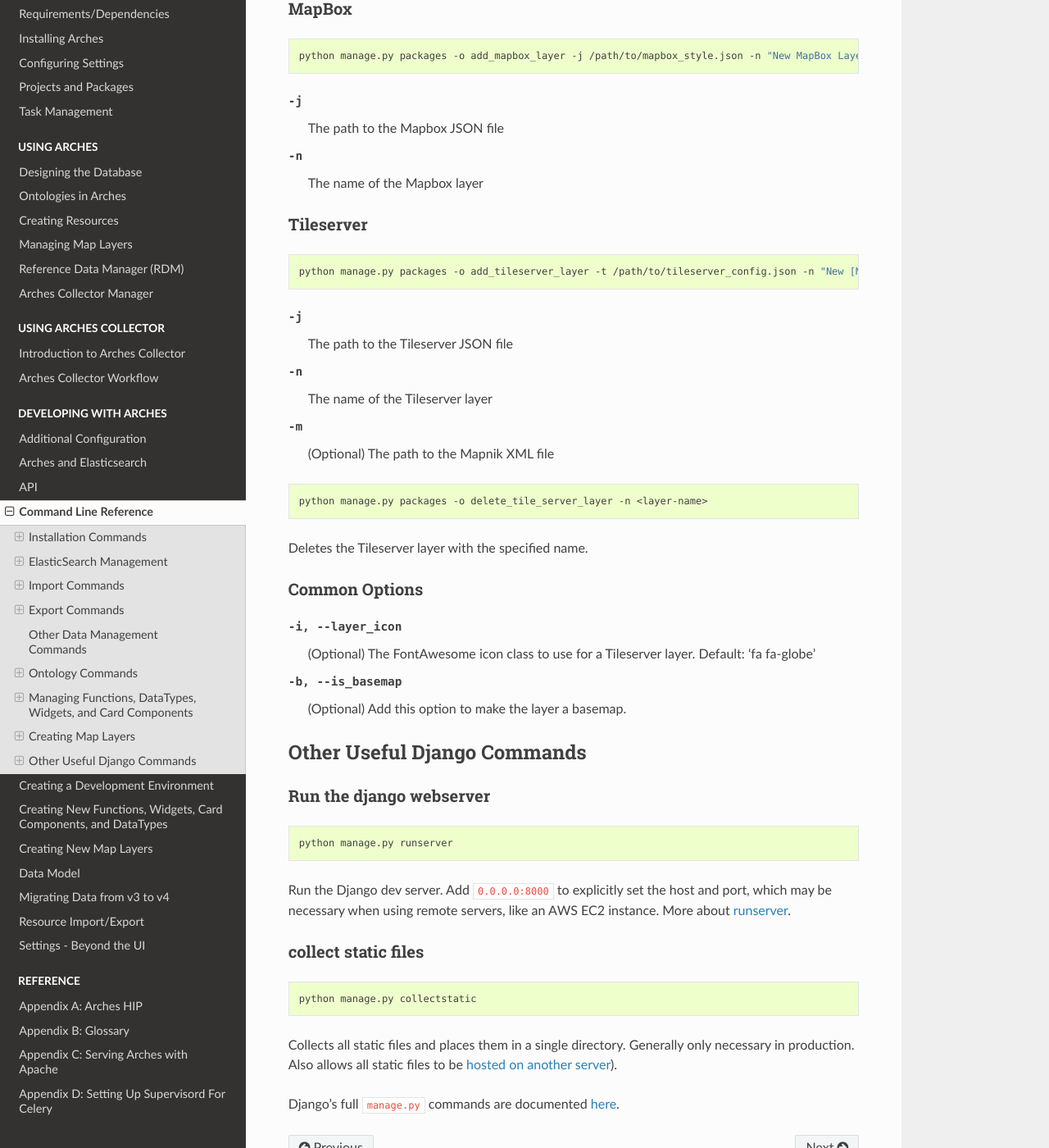
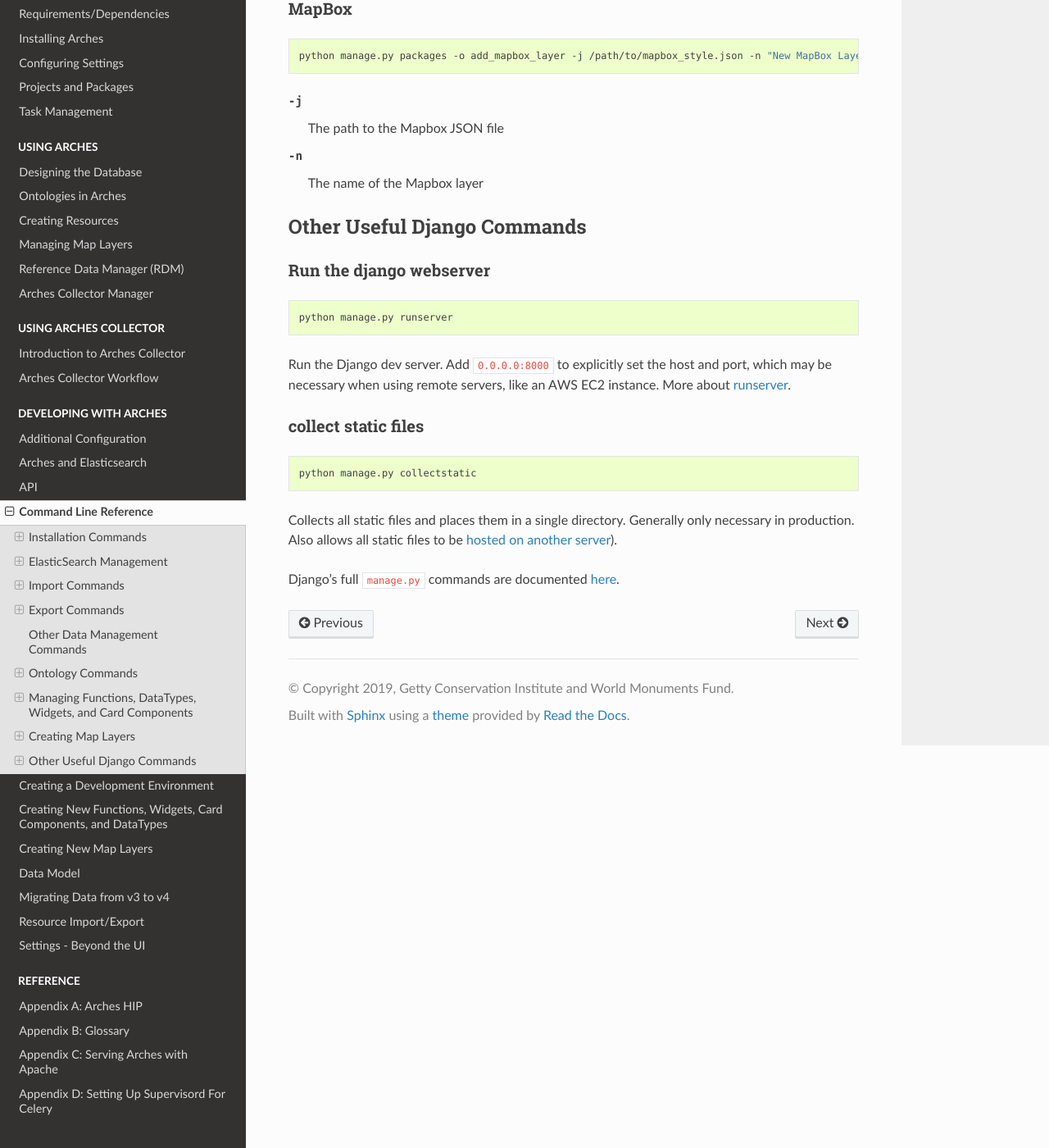
Before and after one commit to archesproject/arches-docs, a Sphinx documentation site: the page built from docs/command-line-reference.txt, in a window 1280 px wide and 1400 px high, scrolled down 8384 px. Shown: the whole window at 82% size. Built offline with Sphinx 7.4.7 and the Read the Docs theme 2.0.0, drawn with Linux system fonts in a browser that asks for light colours.

Commit message:
Removes tileserver commands. re archesproject/arches#5407

```diff
--- a/docs/command-line-reference.txt
+++ b/docs/command-line-reference.txt
@@ -418,34 +418,6 @@
 -n  The name of the Mapbox layer
 
 
-Tileserver
-----------
-
-.. code-block:: bash
-
-   python manage.py packages -o add_tileserver_layer -t /path/to/tileserver_config.json -n "New [Mapnik] Tileserver Layer" [-m /path/to/mapnik_config.xml] [{-b|--is_basemap}] [{-i|--layer_icon} 'icon_class'}]
-
--j  The path to the Tileserver JSON file
--n  The name of the Tileserver layer
--m  (Optional) The path to the Mapnik XML file
-
-.. code-block:: bash
-
-   python manage.py packages -o delete_tile_server_layer -n <layer-name>
-
-Deletes the Tileserver layer with the specified name.
-
-
-Common Options
---------------
-
--i, --layer_icon
-    (Optional) The FontAwesome icon class to use for a Tileserver
-    layer. Default: 'fa fa-globe'
--b, --is_basemap
-    (Optional) Add this option to make the layer a basemap.
-
-
 Other Useful Django Commands
 ============================
 
```
